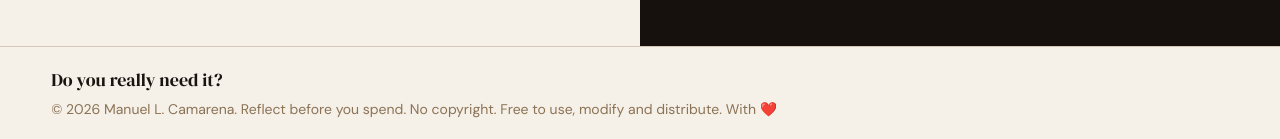
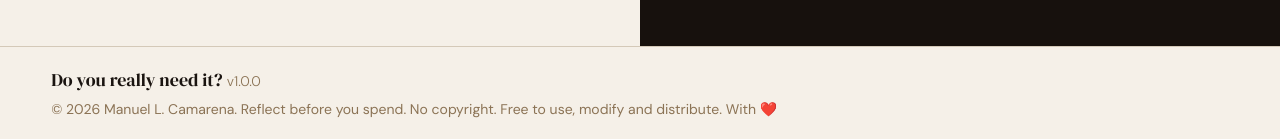
Before and after one commit to hndcore/do-you-really-need-it, a React (Vite) app: page /calculator in a window 1280 px wide. Shown: the part 658-797 px from the top of the page. Built offline with nearby package versions, Linux system fonts and the light colour scheme.

Commit message:
feat: added correct versioning

```diff
--- a/src/components/shared/Footer/Footer.tsx
+++ b/src/components/shared/Footer/Footer.tsx
@@ -1,3 +1,4 @@
+import { VERSION } from "@/utils/versioning";
 import { useEffect, useRef } from "react";
 
 const Footer = () => {
@@ -26,7 +27,7 @@ const Footer = () => {
   return (
     <footer ref={ref} className="w-full border-t border-mist bg-paper py-5">
       <div className="mx-[4vw] flex flex-col items-start gap-1">
-        <span className="font-serif text-lg italic text-ink">Do you really need it?</span>
+        <span className="font-serif text-lg italic text-ink">Do you really need it? <span className="!not-italic text-sm text-earth font-light font-sans">v{VERSION}</span></span>
         <span className="text-sm leading-relaxed text-earth">
           © {new Date().getFullYear()} Manuel L. Camarena. Reflect before you spend. No copyright. Free to use, modify and distribute. With ❤️
         </span>
--- /dev/null
+++ b/src/utils/versioning.ts
@@ -0,0 +1 @@
+export const VERSION = "1.0.0";
```
